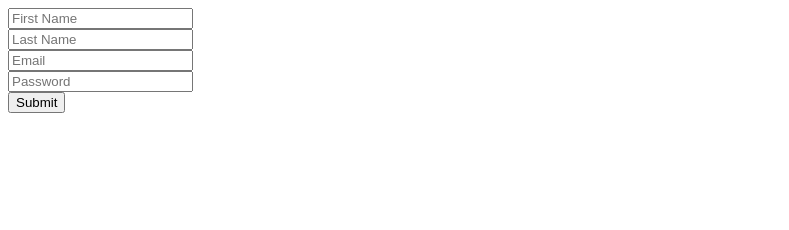
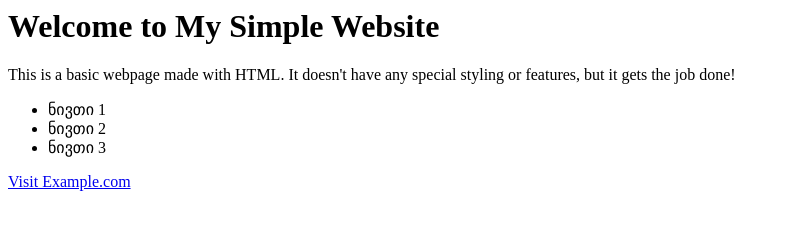
Before and after one commit to totoshaa7/GOA-projects, a plain HTML site: page level 17/classwork/index.html in a window 1280 px wide. Shown: the whole page, without its empty margins (0-789 px from the left). Drawn offline with Linux system fonts and the light colour scheme.

Commit message:
Update index.html

```diff
--- a/level 17/classwork/index.html
+++ b/level 17/classwork/index.html
@@ -1,6 +1,14 @@
-<form>
-    <input type="text" placeholder="First Name" name="firstName" required><br>
-    <input type="text" placeholder="Last Name" name="lastName" required><br>
-    <input type="email" placeholder="Email" name="email" required><br>
-    <input type="password" placeholder="Password" name="password" required><br>
-    <button type="submit">Submit</button>
+
+
+</head>
+<body>
+    <h1>Welcome to My Simple Website</h1>
+    <p>This is a basic webpage made with HTML. It doesn't have any special styling or features, but it gets the job done!</p>
+    <ul>
+        <li>ნივთი 1</li>
+        <li>ნივთი 2</li>
+        <li>ნივთი 3</li>
+    </ul>
+    <a href="https://www.example.com">Visit Example.com</a>
+</body>
+</html>
```
